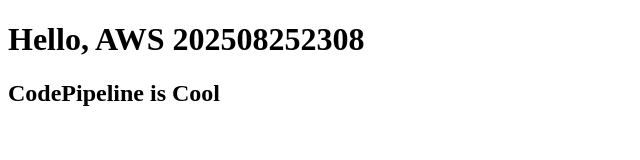
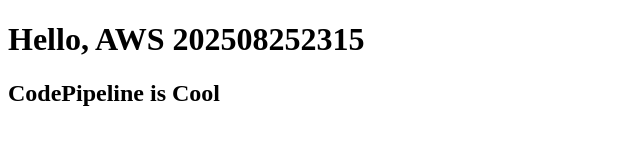
Before and after one commit to tksn38/gitlearning, a plain HTML site: page index.html in a window 1280 px wide. Shown: the full height of the page, 0-640 px from the left. Drawn offline with Linux system fonts and the light colour scheme.

Commit message:
update(index.html) 202508252315

```diff
--- a/index.html
+++ b/index.html
@@ -7,7 +7,7 @@
     <title>Hello, CodePipeline</title>
 </head>
 <body>
-    <h1>Hello, AWS 202508252308</h1>
+    <h1>Hello, AWS 202508252315</h1>
     <h2>CodePipeline is Cool</h2>
 </body>
 </html>
```
